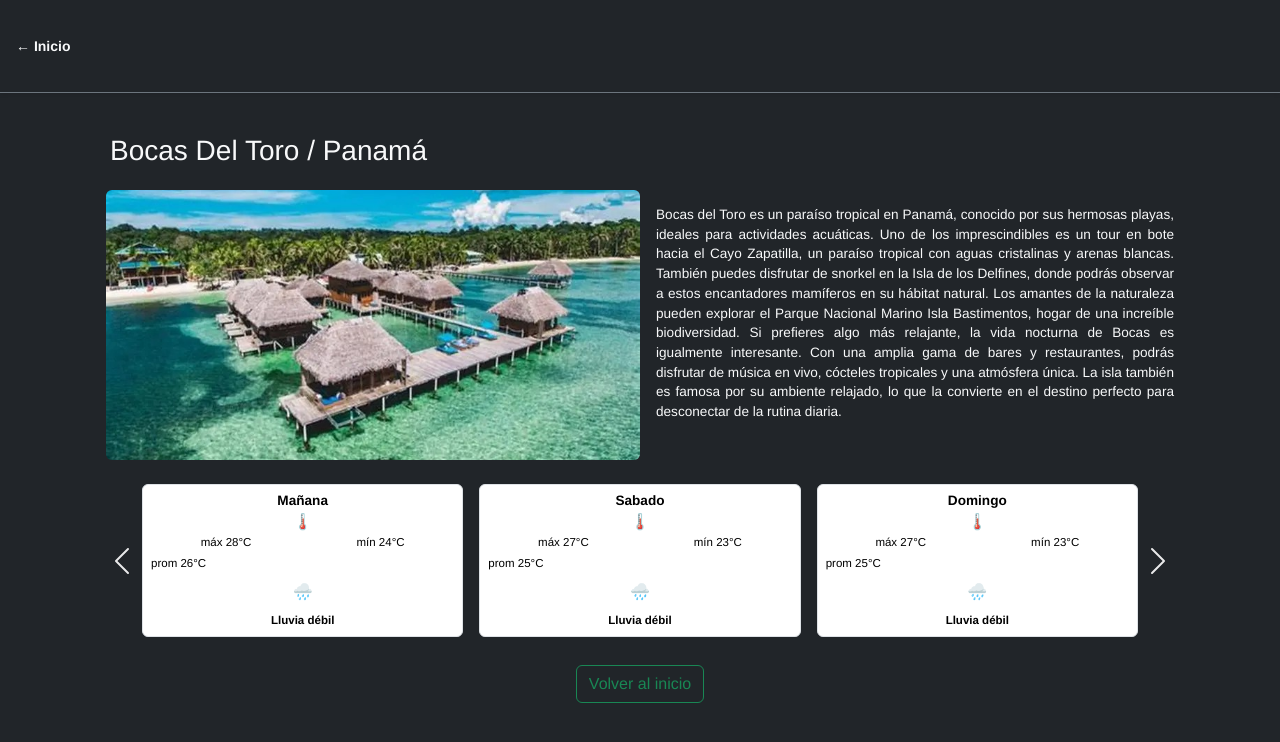
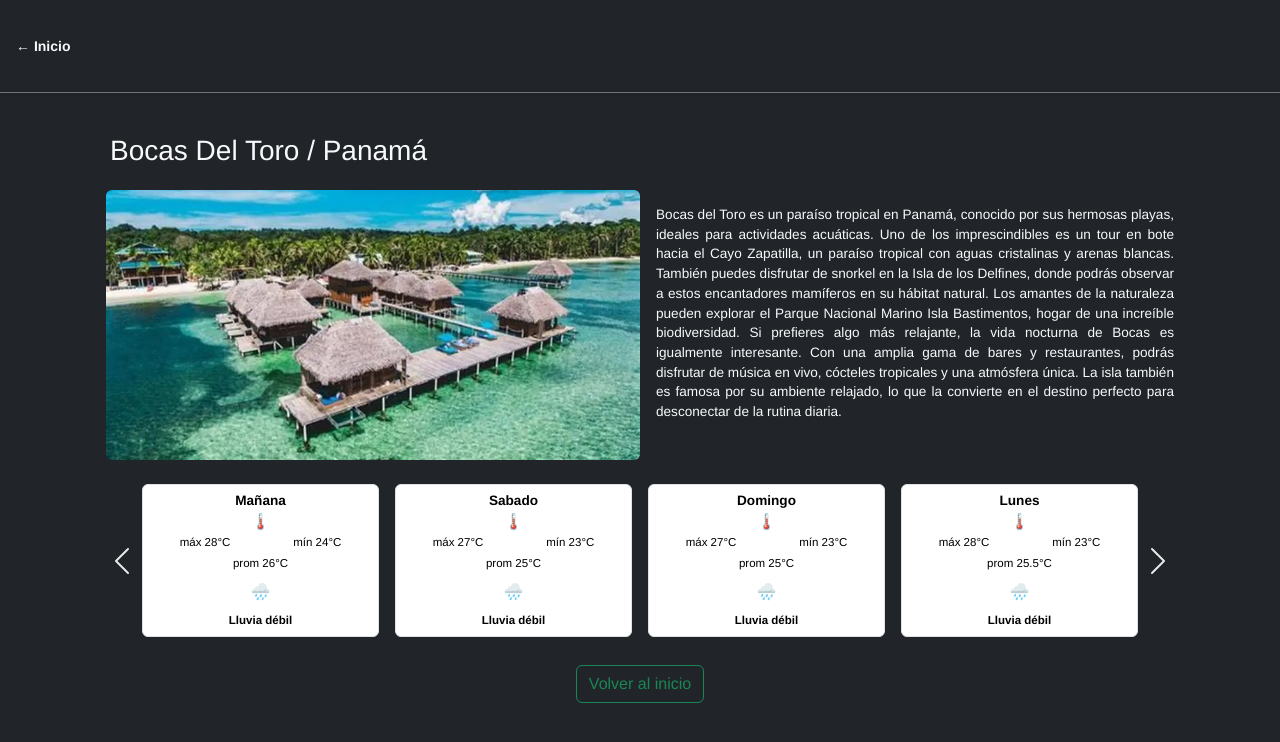
Before and after one commit to PaulaG73/ej_portafolio_m8, a Vue app: page /detalle_playas/p3 in a window 1280 px wide. Shown: the top 742 px of the page. Built offline with nearby package versions, Linux system fonts and the light colour scheme; no server answers; sample sign-in values are in the browser's storage.

Commit message:
ajustando carrousel

```diff
--- a/src/components/PlayaCardDetalle.vue
+++ b/src/components/PlayaCardDetalle.vue
@@ -6,7 +6,7 @@
             <p class="detail-card-temp"> máx {{ maxDisplay }}{{ unidad }}</p>
             <p class="detail-card-temp"> mín {{ minDisplay }}{{ unidad }}</p>
         </div>
-        <p class="detail-card-temp"> prom {{ promDisplay }}{{ unidad }}</p>
+        <p class="detail-card-temp detail-card-temp-prom"> prom {{ promDisplay }}{{ unidad }}</p>
         <div class="card-estado d-flex">
             <p>{{ detalle.icon }}</p>
             <h6 class="detail-card-subtitle">{{ detalle.estado }}</h6>
@@ -107,6 +107,10 @@ const promDisplay = computed(() => {
     margin: 0;
     text-align: justify;
 }
+
+.detail-card-temp-prom {
+  text-align: center;
+}
 .card-estado{
   flex-direction: column;
   justify-content: center;
--- a/src/views/PlayasDetallesView.vue
+++ b/src/views/PlayasDetallesView.vue
@@ -218,12 +218,14 @@ const cardsPerSlide = computed(() => {
 
   if (width < 768) return 1
   if (coarse && width >= 900 && width <= 1400) return 2
+  if (width >= 1200) return 4
   return 3
 })
 
 const cardColClass = computed(() => {
   if (cardsPerSlide.value === 1) return 'col-12'
   if (cardsPerSlide.value === 2) return 'col-12 col-md-6'
+  if (cardsPerSlide.value === 4) return 'col-12 col-md-6 col-xl-3'
   return 'col-12 col-md-4'
 })
 
```
